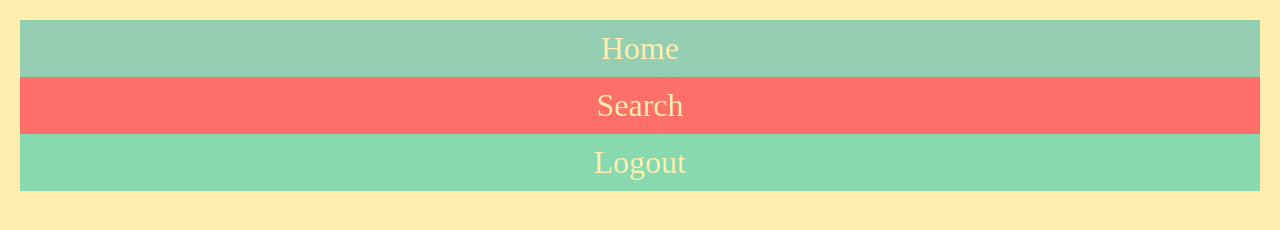
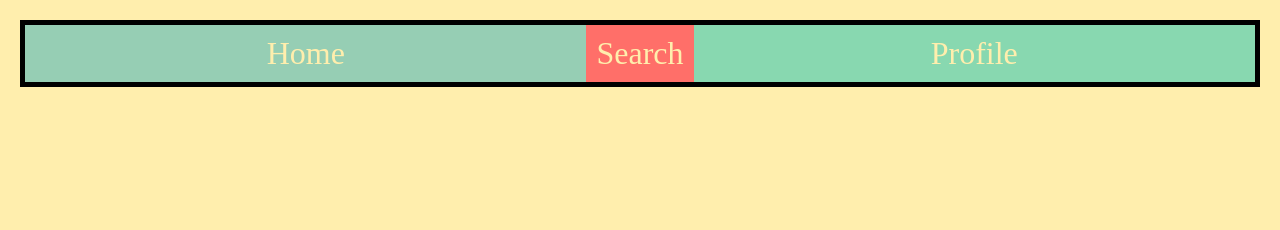
Before and after one commit to JozefSaj/html_playing, a plain HTML site: page flex/index.html in a window 1280 px wide. Drawn offline with Linux system fonts and the light colour scheme.

Commit message:
flex grow

```diff
--- a/flex/index.html
+++ b/flex/index.html
@@ -6,11 +6,11 @@
     <link rel="stylesheet" href="style.css">
 </head>
 <body>
-  <nav class="container">
-    <div>Home</div>
-    <div>Search</div>
-    <div>Logout</div>
-  </nav>
+  <div class="container">
+    <div class="home">Home</div>
+    <div clas="search">Search</div>
+    <div class="profile">Profile</div>
+  </div>
 
 </body>
 </html>
--- a/flex/style.css
+++ b/flex/style.css
@@ -22,6 +22,21 @@ html, body {
     background-color: #88d8b0;
 }
 
+.container > div:nth-child(4) {
+    background-color: #ff6f69;
+}
+
 .container{
-    display: block;
+    border: 5px solid;
+    display: flex;
 }
+
+.home{
+    flex: 1;
+    /*double the size*/
+}
+
+.profile{
+    flex: 1;
+    /*double the size*/
+}
```
